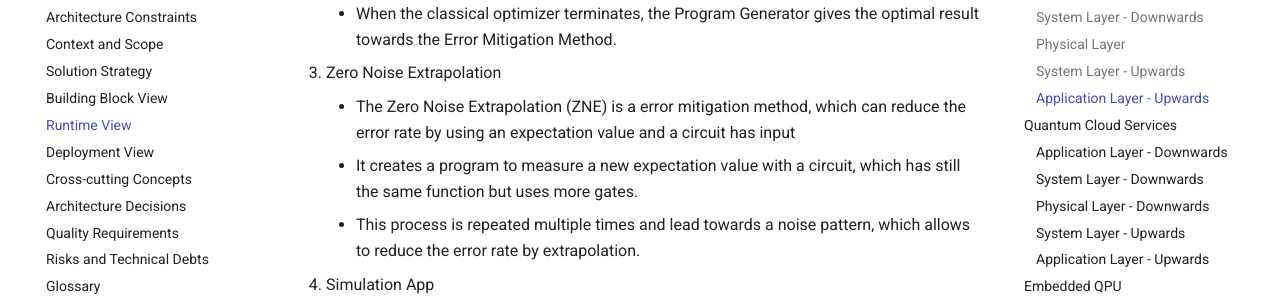
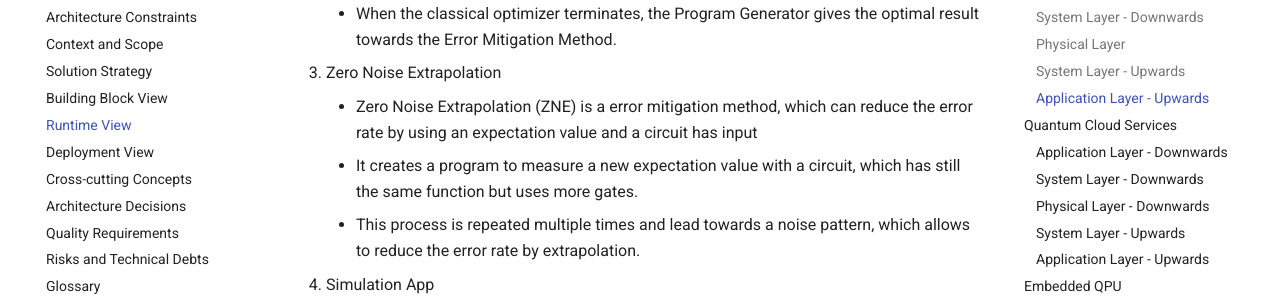
Before and after one commit to FullStaQD/architecture, an MkDocs documentation site: the page built from docs/06_runtime_view.md, in a window 1280 px wide and 900 px high, scrolled down 4208 px. Shown: the part 163-459 px from the top of the window. Built offline with MkDocs 1.6.1 and Material for MkDocs 9.7.7, drawn with Linux system fonts in a browser that asks for light colours.

Commit message:
Update docs/06_runtime_view.md
Co-authored-by: Max Schweikart <60352933+schweikart@users.noreply.github.com>
Signed-off-by: RinorKIT <tc4656@kit.edu>

```diff
--- a/docs/06_runtime_view.md
+++ b/docs/06_runtime_view.md
@@ -107,7 +107,7 @@ The [Qiskit Transpilation Pipeline](https://quantum.cloud.ibm.com/docs/en/guides
     - When the classical optimizer terminates, the Program Generator gives the optimal result towards the Error Mitigation Method.
 
 12. Zero Noise Extrapolation
-    - The Zero Noise Extrapolation (ZNE) is a error mitigation method, which can reduce the error rate by using an expectation value and a circuit has input
+    - Zero Noise Extrapolation (ZNE) is a error mitigation method, which can reduce the error rate by using an expectation value and a circuit has input
     - It creates a program to measure a new expectation value with a circuit, which has still the same function but uses more gates.
     - This process is repeated multiple times and lead towards a noise pattern, which allows to reduce the error rate by extrapolation.
 
```
